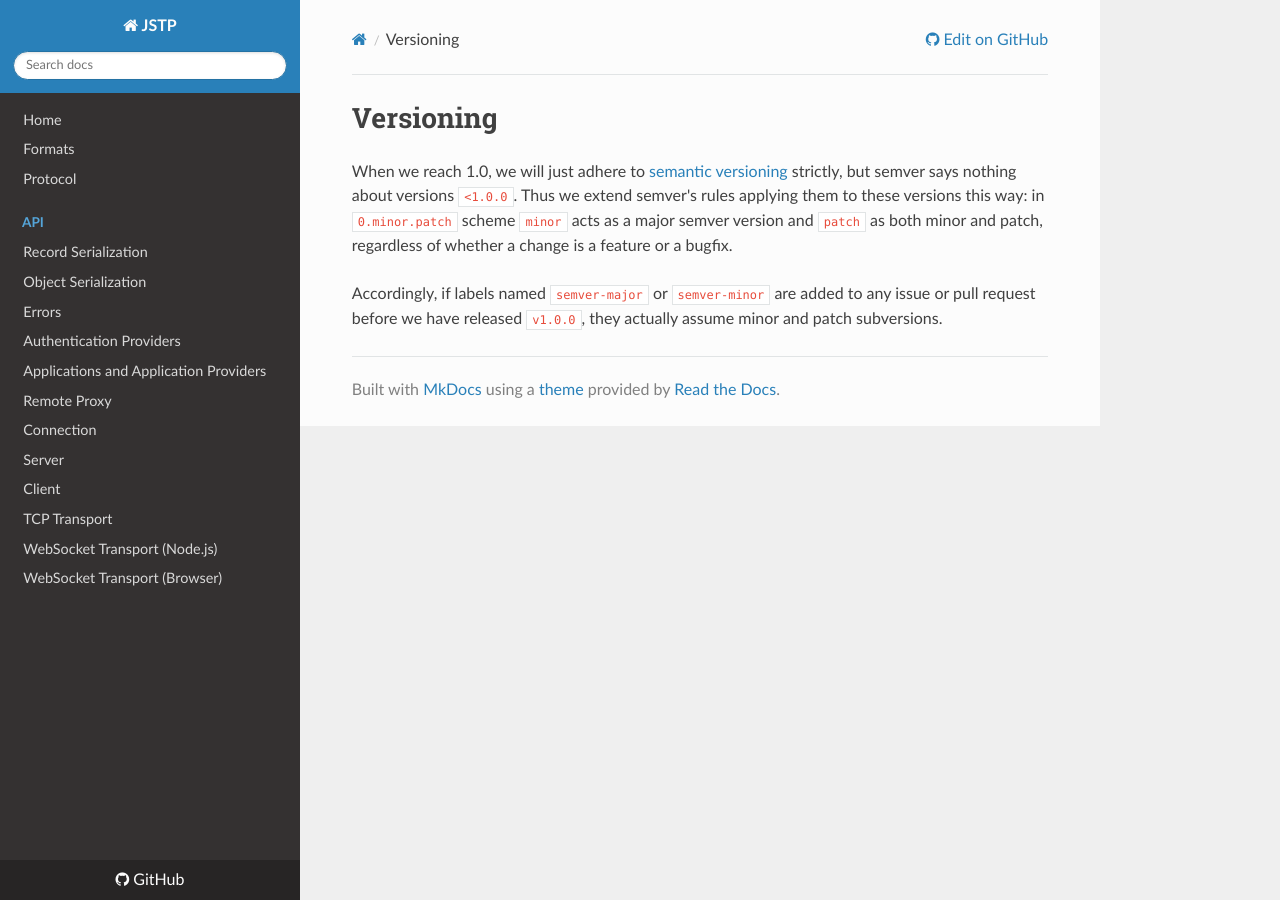
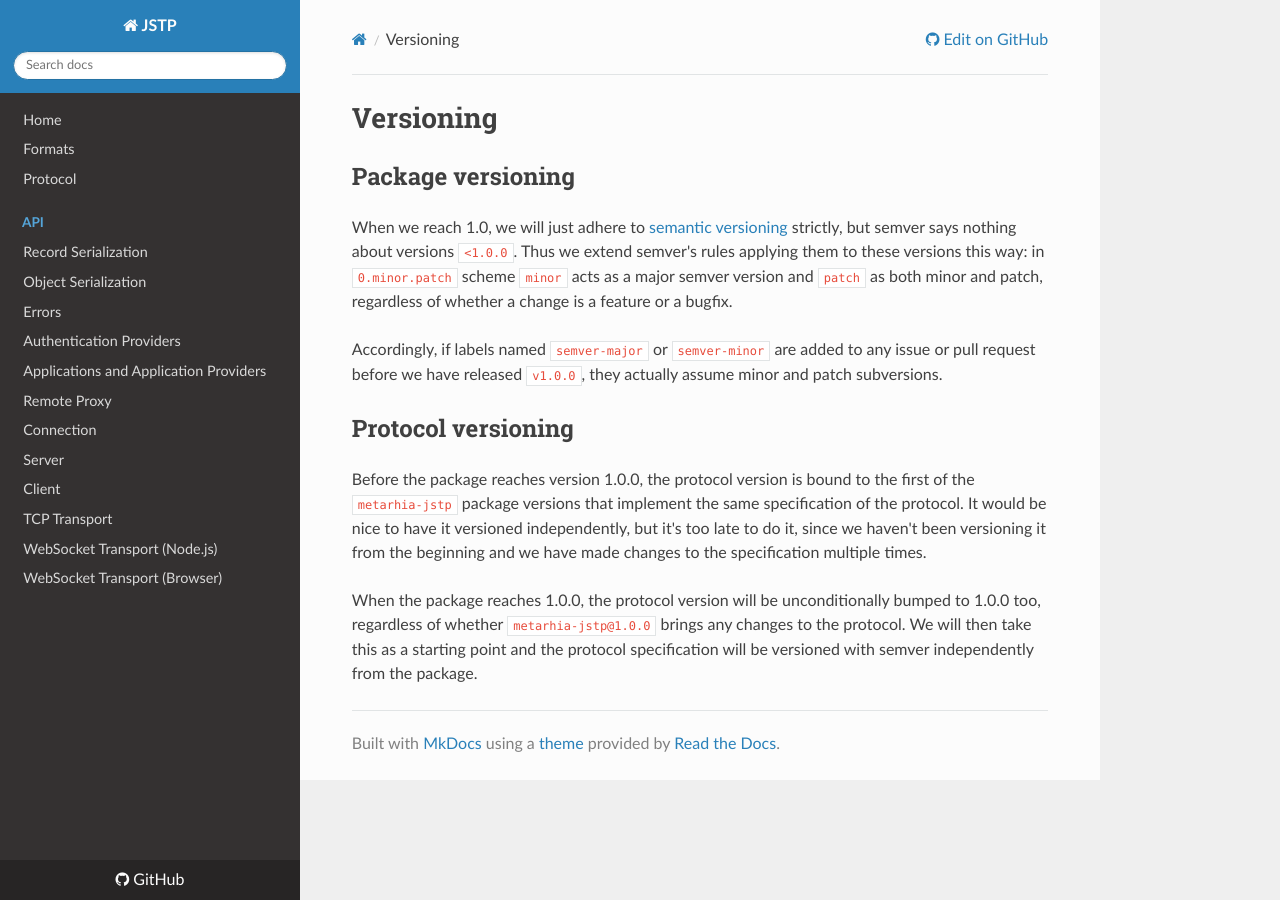
Before and after one commit to youritech/jstp, an MkDocs documentation site: the page built from doc/VERSIONING.md, in a window 1280 px wide. Built offline with MkDocs 1.6.1, drawn with Linux system fonts in a browser that asks for light colours; nearby versions of some CDN libraries; old or Windows-style settings are respelled for this version of MkDocs.

Commit message:
doc: document protocol versioning policy
In order to communicate with developers of alternative implementations
and be reasonable about compatibility, we need to assign versions to
the protocol too. This commit documents the protocol versioning policy.

PR-URL: https://github.com/metarhia/JSTP/pull/56

```diff
--- a/doc/VERSIONING.md
+++ b/doc/VERSIONING.md
@@ -1,4 +1,6 @@
 # Versioning
+
+## Package versioning
 
 When we reach 1.0, we will just adhere to [semantic
 versioning](http://semver.org/) strictly, but semver says nothing about
@@ -10,3 +12,18 @@ a feature or a bugfix.
 Accordingly, if labels named `semver-major` or `semver-minor` are added to any
 issue or pull request before we have released `v1.0.0`, they actually assume
 minor and patch subversions.
+
+## Protocol versioning
+
+Before the package reaches version 1.0.0, the protocol version is bound to the
+first of the `metarhia-jstp` package versions that implement the same
+specification of the protocol. It would be nice to have it versioned
+independently, but it's too late to do it, since we haven't been versioning it
+from the beginning and we have made changes to the specification multiple
+times.
+
+When the package reaches 1.0.0, the protocol version will be unconditionally
+bumped to 1.0.0 too, regardless of whether `metarhia-jstp@1.0.0` brings any
+changes to the protocol.  We will then take this as a starting point and the
+protocol specification will be versioned with semver independently from the
+package.
```
